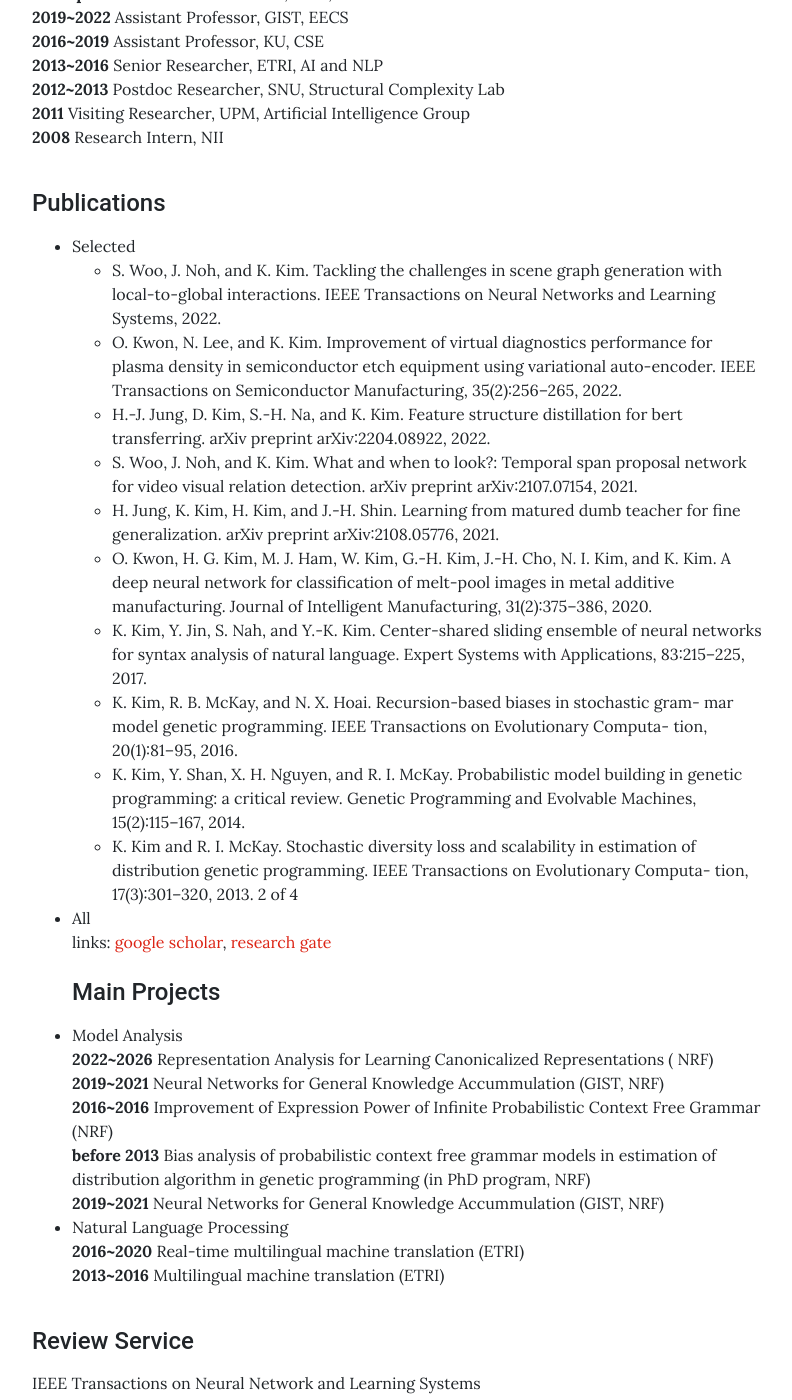
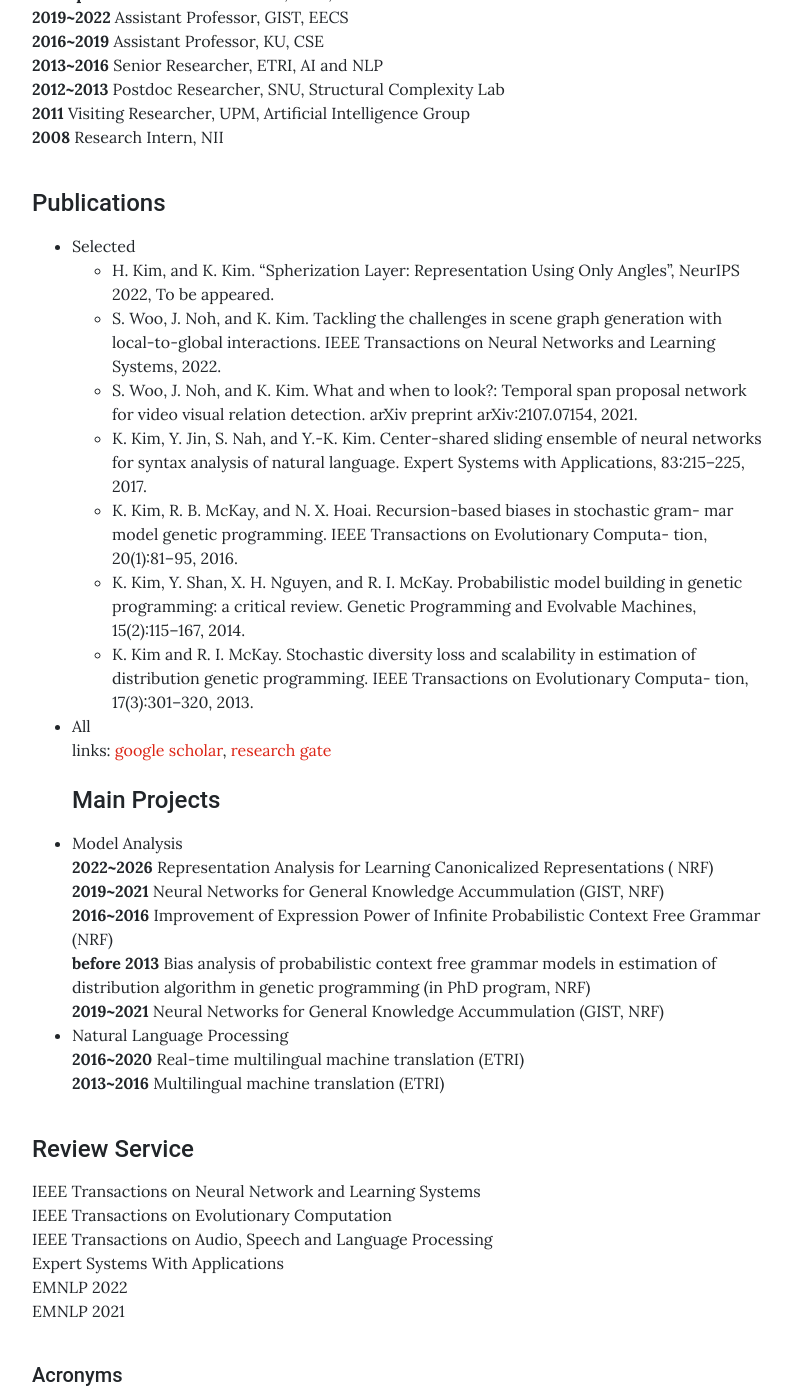
Before and after one commit to irrlab/irrlab.github.io, a Jekyll site: the page built from pages/team/professor.md, in a window 1280 px wide and 1400 px high, scrolled down 1262 px. Shown: the whole window, without its empty margins (243-1035 px from the left). Built offline with Jekyll 4.4.1, drawn with Linux system fonts in a browser that asks for light colours.

Commit message:
selected publication update

```diff
--- a/_data/team_professor.yml
+++ b/_data/team_professor.yml
@@ -40,21 +40,12 @@
     #### Publications
 
     - Selected <br/>
+      - H. Kim, and K. Kim. "Spherization Layer: Representation Using Only Angles", NeurIPS 2022, To be appeared.
       - S. Woo, J. Noh, and K. Kim. Tackling the challenges in scene graph generation with
         local-to-global interactions. IEEE Transactions on Neural Networks and Learning
         Systems, 2022.
-      - O. Kwon, N. Lee, and K. Kim. Improvement of virtual diagnostics performance for
-        plasma density in semiconductor etch equipment using variational auto-encoder.
-        IEEE Transactions on Semiconductor Manufacturing, 35(2):256–265, 2022.
-      - H.-J. Jung, D. Kim, S.-H. Na, and K. Kim. Feature structure distillation for bert
-        transferring. arXiv preprint arXiv:2204.08922, 2022.
       -  S. Woo, J. Noh, and K. Kim. What and when to look?: Temporal span proposal
         network for video visual relation detection. arXiv preprint arXiv:2107.07154, 2021.
-      - H. Jung, K. Kim, H. Kim, and J.-H. Shin. Learning from matured dumb teacher
-        for fine generalization. arXiv preprint arXiv:2108.05776, 2021.
-      - O. Kwon, H. G. Kim, M. J. Ham, W. Kim, G.-H. Kim, J.-H. Cho, N. I. Kim,
-        and K. Kim. A deep neural network for classification of melt-pool images in metal
-        additive manufacturing. Journal of Intelligent Manufacturing, 31(2):375–386, 2020.
       - K. Kim, Y. Jin, S. Nah, and Y.-K. Kim. Center-shared sliding ensemble of neural
         networks for syntax analysis of natural language. Expert Systems with Applications,
         83:215–225, 2017.
@@ -67,7 +58,7 @@
       -  K. Kim and R. I. McKay. Stochastic diversity loss and scalability in estimation of
         distribution genetic programming. IEEE Transactions on Evolutionary Computa-
         tion, 17(3):301–320, 2013.
-        2 of 4
+
 
 
 
```
